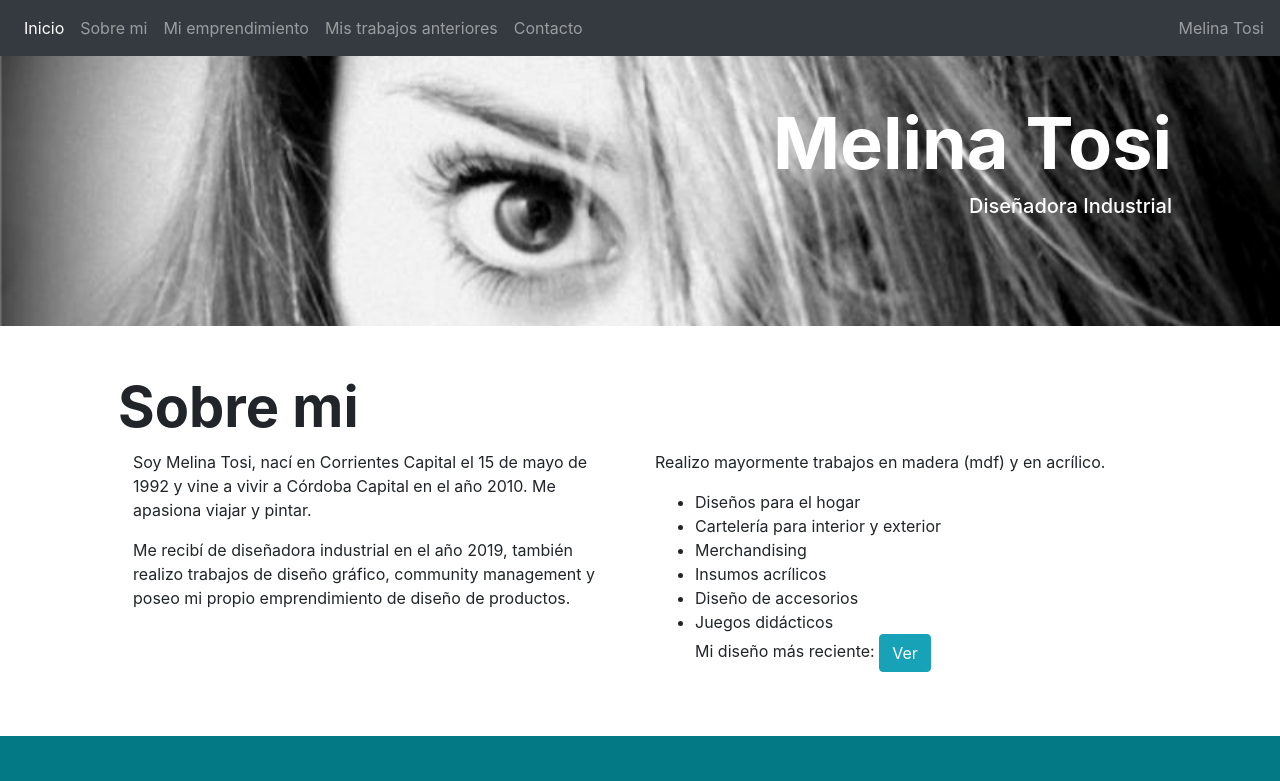
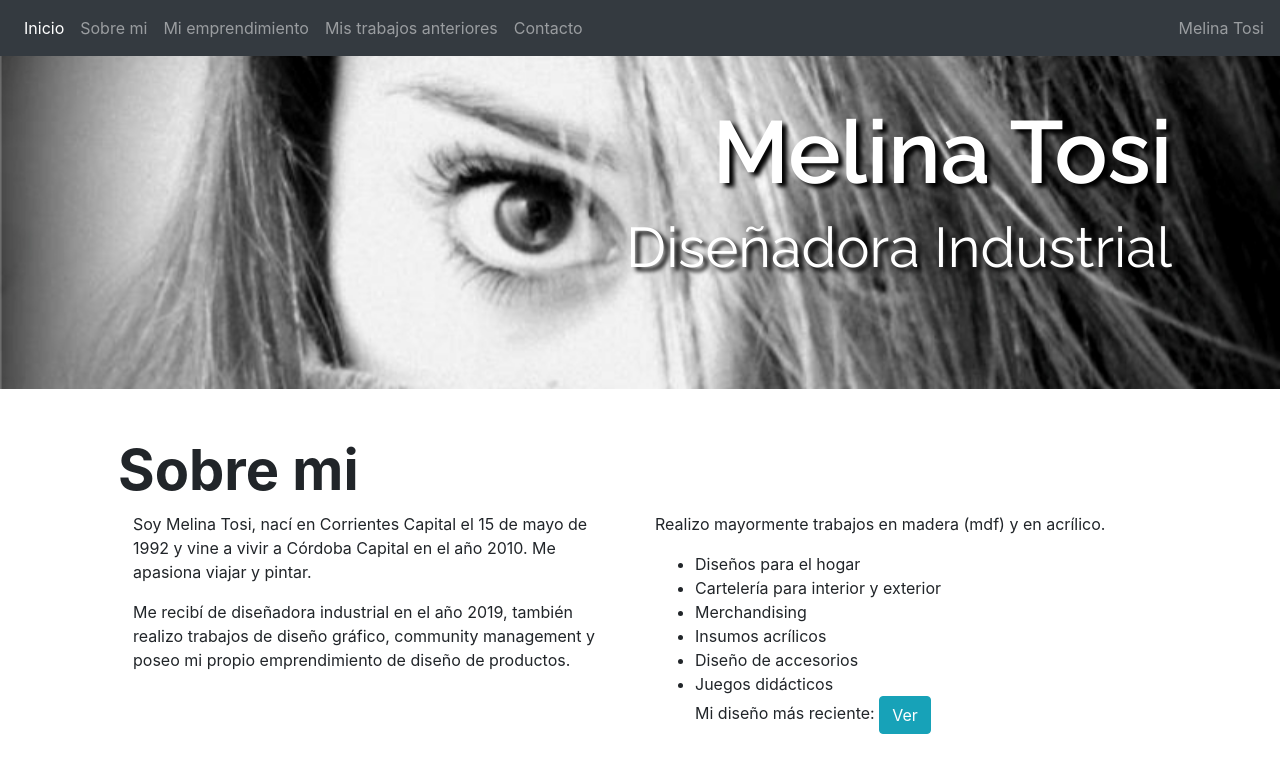
Before and after one commit to melinatosi/miportfolio, a plain HTML site: page index.html in a window 1280 px wide. Shown: the top 781 px of the page. Drawn offline with nearby package versions, Linux system fonts and the light colour scheme; a script that the page names is missing.

Commit message:
version4

```diff
--- a/assets/css/style.css
+++ b/assets/css/style.css
@@ -1,5 +1,5 @@
 body {
-font-family: Raleway;
+font-family: Pacifico;
 top: 0;
 margin: 0;
 left: 0;
@@ -7,6 +7,7 @@ left: 0;
 
 
 .hero-section {
+  font-family: Raleway;
   text-align: right;
   font-weight: 600;
   background-image: url('../img/melinatosi.jpg');
@@ -14,9 +15,11 @@ left: 0;
   background-size:cover;
   color: white;
   padding: 100px;
+  text-shadow: 5px 4px 4px black;
 }
 
 .aboutme {
+  font-family: Raleway
   margin: 20px;
   padding: 10px;
   ;
--- a/index.html
+++ b/index.html
@@ -41,33 +41,19 @@
   </nav>
 
 <!-- HEADER - FOTO MELINA -->
+<section id="aboutme">
 <header id ="Inicio" class="hero-section">
-  <h1 class="display-3 font-weight-bold mx-2">Melina Tosi</h1>
-  <h5 class="display-5 mx-2">Diseñadora Industrial</h5>
+  <h1 class="display-2 font-weight-bold mx-2">Melina Tosi</h1>
+  <h5 class="display-4 mx-2">Diseñadora Industrial</h5>
 </header>
+<section>
 
-<!-- SECCIÓN SOBRE MI
-<section id="aboutme" class= "container my-6 p-5">
-  <h1 class="display-4 font-weight-bold">Sobre mi</h1>
-  <P>Soy Melina Tosi, nací en Corrientes Capital el 15 de mayo de 1992 y vine a vivir a Córdoba Capital en el año 2010. Me apasiona viajar y pintar.</p>
-    <p>Me recibí de diseñadora industrial en el año 2019, también realizo trabajos de diseño gráfico, community management y poseo mi propio emprendimiento de diseño de productos. Realizo mayormente trabajos en madera (mdf) y en acrílico.</p>
-    <ul>
-      <li>Diseños para el hogar</li>
-      <li>Cartelería para interior y exterior</li>
-      <li>Merchandising</li>
-      <li>Insumos acrílicos</li>
-      <li>Diseño de accesorios</li>
-      <li>Juegos didácticos</li>
-    </ul>
 </section>
--->
-
 
 <!-- SECCIÓN SOBRE MI CON GRILLA-->
 
-<section id="aboutme" class= "container my-6 p-5">
-  <div class="d-sm-none d-md-block"></div>
-
+<section id="aboutme" class="d-none d-sm-block d-sm-none d-md-block">
+  <div class= "container my-6 p-5">
   <h1 class="display-4 font-weight-bold">Sobre mi</h1>
   <div class="container">
     <div class="row">
@@ -88,11 +74,11 @@
         </ul>
       </div>
     </div>
+    </div>
 </section>
 
 <!-- MODAL -->
 
-<!-- Modal -->
 <div class="modal fade" id="cuadro" data-backdrop="static" data-keyboard="false" tabindex="-1" role="dialog" aria-labelledby="staticBackdropLabel" aria-hidden="true">
   <div class="modal-dialog">
     <div class="modal-content">
@@ -120,18 +106,12 @@
 </div>
 
 
-
-
-
-
-
 <!-- MI EMPRENDIMIENTO -->
 <section class="fondo mt-6">
   <section id="emprendimiento" class= "container my-6 p-5">
     <h2 class = "display-4 font-weight-bold text-left my-6" >Mi emprendimiento</h2>
     <h5 class = "display-6 font-weight-bold text-left my-6">"Amarte - Diseños personalizados"</h5>
     <p class="text-left my-6">Estos son algunos de mis trabajos realizados:</p>
-
 <!-- carrusel -->
 <div id="carouselExampleControls" class="carousel slide" data-ride="carousel">
   <div class="carousel-inner">
@@ -153,9 +133,10 @@
     <span class="carousel-control-next-icon" aria-hidden="true"></span>
     <span class="sr-only">Next</span>
   </a>
-  <h5 class="mt-4">Para ver más de Armarte haz click aquí: <a href= "https://www.instagram.com/armarte.mt/" target = "_blank"><i class="fab fa-instagram fa-1x mr-4" style="color:violet"></i></a> </h5>
+  <h5 class="mt-4">Para ver más de Armarte haz click aquí: <a href= "https://www.instagram.com/armarte.mt/" target = "_blank"><i class="fab fa-instagram fa-1x mr-4" style="color:violet"></i></a></h5>
 </div>
 </section>
+
 
 
 <!-- MIS TRABAJOS ANTERIORES-DESAFIOS -->
@@ -197,18 +178,6 @@
 
 
 
-
-
-
-
-
-
-
-
-
-
-
-
 <!-- SECCION CONTACTO -->
 <section id="contacto" class="fondoblanco">
 <section class= "container my-6 pb-5 pt-5">
@@ -239,13 +208,14 @@
 
 
 <!--PROBANDO NUEVO FOOTER-->
-<footer >
-  <h2 class="container-fluid">Seguime en mis redes!</h2>
+<div class="container-fluid">
+<footer>
+  <h2>Seguime en mis redes!</h2>
   <a href= "https://www.instagram.com/lolafactor/" target = "_blank"><i class="fab fa-instagram fa-3x mr-4" style="color:white"></i></a>
   <a href="https://www.facebook.com/melina.tosi" target = "_blank"><i class="fab fa-facebook-square fa-3x mr-4" style="color:white"></i></a>
   <a href="https://www.linkedin.com/in/melinatosi" target = "_blank"><i class="fab fa-linkedin-in fa-3x" style="color:white"></i></a>
 </footer>
-
+</div>
 
 <!-- FOOTER- MIS REDES
 <div class="container-fluid">
```
